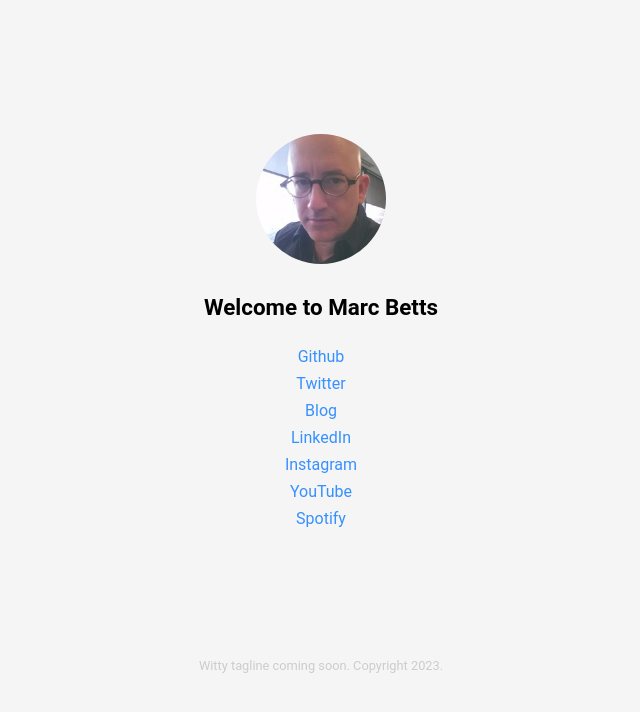
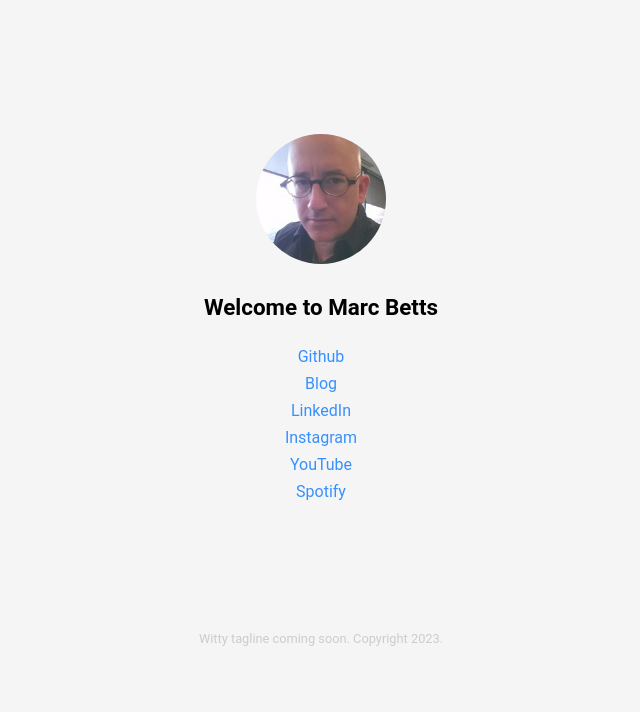
Before and after one commit to marcallenbetts/marcbetts.com, a plain HTML site: page index.html in a window 1280 px wide. Shown: the whole page, without its empty margins (319-959 px from the left). Drawn offline with Linux system fonts and the light colour scheme.

Commit message:
rm twitter link

```diff
--- a/index.html
+++ b/index.html
@@ -49,12 +49,6 @@
           <p>
             <a href="https://github.com/marcallenbetts" target="_blank"
               >Github</a
-            >
-          </p>
-          <p></p>
-          <p>
-            <a href="https://www.twitter.com/marcbetts" target="_blank"
-              >Twitter</a
             >
           </p>
           <p></p>
```
